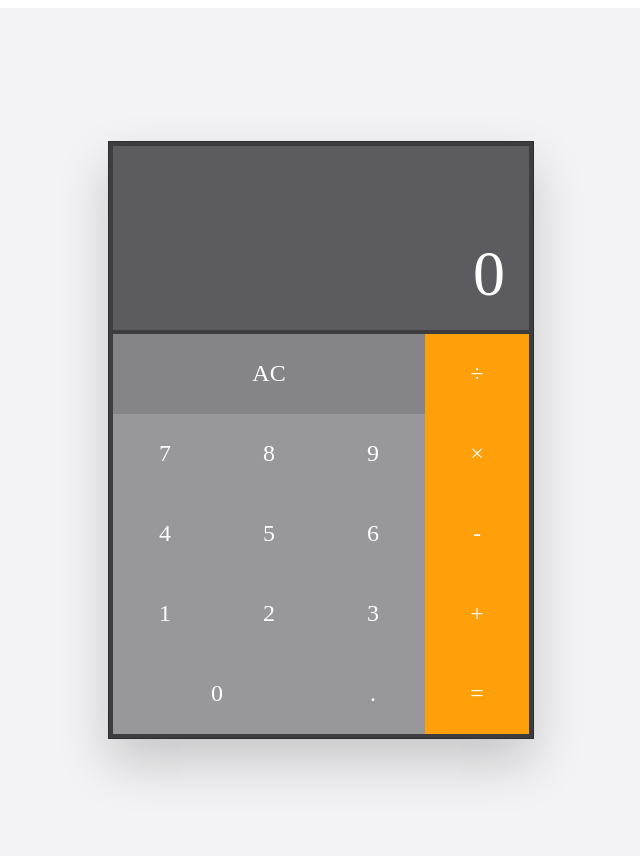
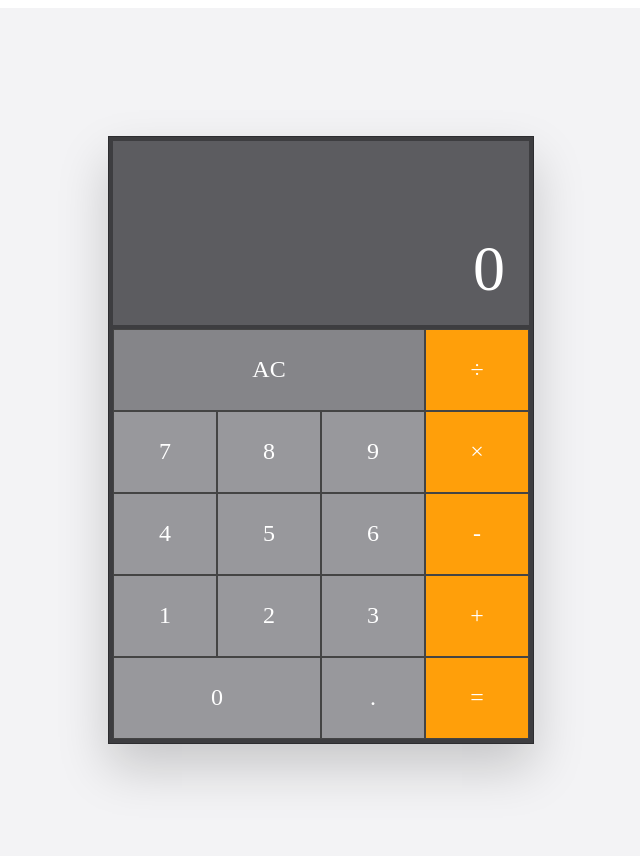
Before and after one commit to Likelion-at-SMWU-14th/LeeYeonSeo, a React (Vite) app in the folder frontend/week05/: page / in a window 1280 px wide. Shown: the top 856 px of the page, without its empty margins (319-959 px from the left). Built offline with nearby package versions, Linux system fonts and the light colour scheme.

Commit message:
style: CalcButton에 border 추가

```diff
--- a/frontend/week05/src/styles/Calculator.Styled.js
+++ b/frontend/week05/src/styles/Calculator.Styled.js
@@ -60,8 +60,7 @@ export const CalcButton = styled.div`
 
   grid-column: span ${({ $span }) => $span};
 
-  border: none;
-  border-radius: 0;
+  border: 1px solid #444444;
 
   background-color: ${({ $variant }) => {
     if ($variant === "operator") {
```
